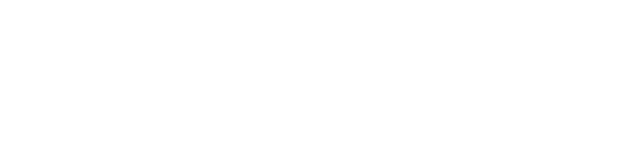
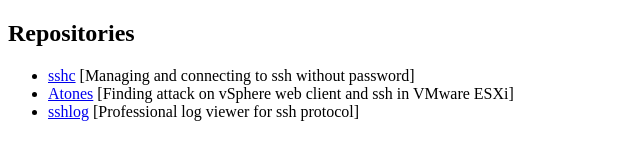
Before and after one commit to e2ma3n/e2ma3n.github.io, a plain HTML site: page index.html in a window 1280 px wide. Shown: the whole page, without its empty margins (0-640 px from the left). Drawn offline with Linux system fonts and the light colour scheme.

Commit message:
Update index.html

```diff
--- a/index.html
+++ b/index.html
@@ -1,6 +1,11 @@
 <!DOCTYPE html>
 <html>
-	<head>
-		<title>Hank Quinlan, Horrible Cop</title>
-	</head>
+	<body>
+	<h2>Repositories</h2>
+	<ul>
+	  <li><a href="https://www.e2ma3n.github.io/sshc.html">sshc</a> [Managing and connecting to ssh without password]</li>
+	  <li><a href="https://www.e2ma3n.github.io/atones.html">Atones</a> [Finding attack on vSphere web client and ssh in VMware ESXi]</li>
+	  <li><a href="https://www.e2ma3n.github.io/sshlog.html">sshlog</a> [Professional log viewer for ssh protocol]</li>
+	</ul>
+	</body>
 </html>
```
